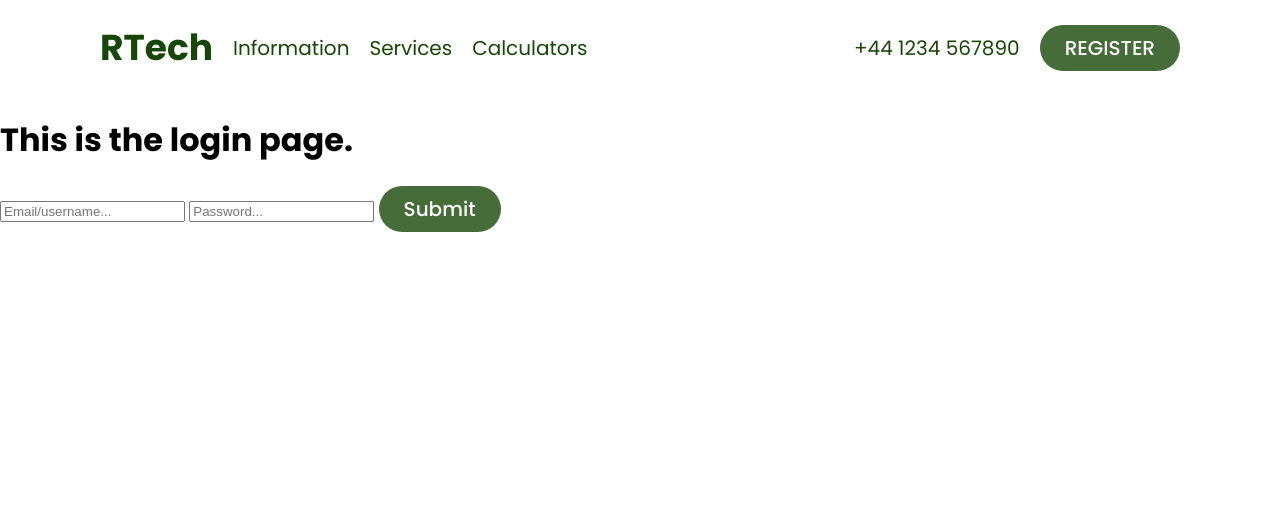
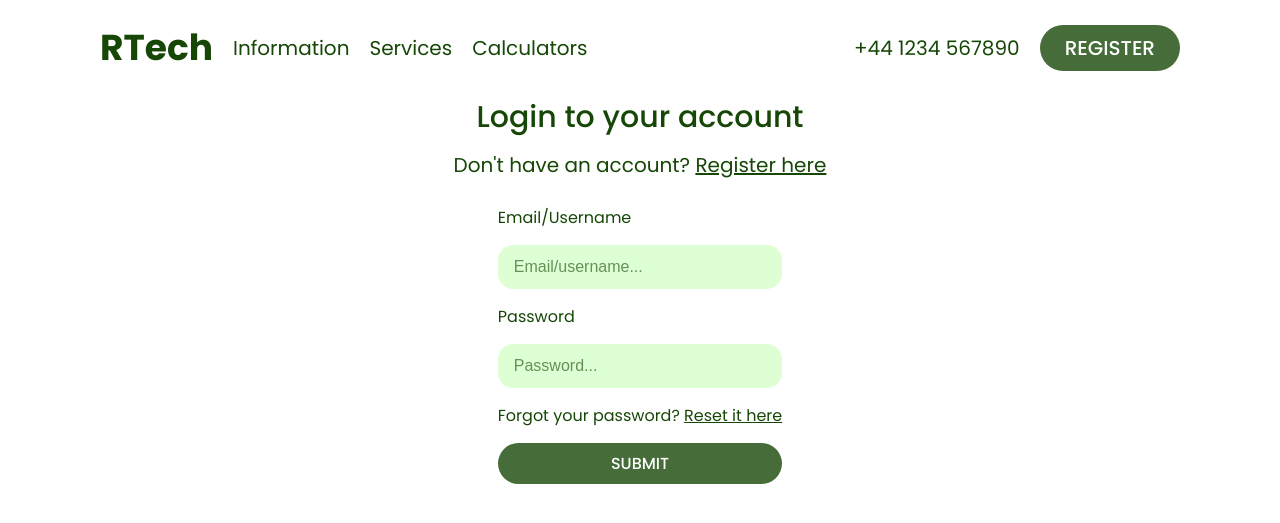
Before and after one commit to willrees23/RolsaTech, a Flask app: page /login in a window 1280 px wide. Shown: the top 523 px of the page. Run offline with Flask 3, Linux system fonts and the light colour scheme.

Commit message:
error messages, form css, a lot

```diff
--- a/app.py
+++ b/app.py
@@ -37,10 +37,11 @@ def login():
         emailusername = form.get("emailusername")
         password = form.get("password")
         user = db.get_user_by_emailusername(emailusername)
+        error = "Email/username or password was incorrect."
         if user == None:
-            print("Invalid credentials")
+            return render_template("login.html", error=error)
         elif not security.check(user.password, password):
-            print("Invalid credentials")
+            return render_template("login.html", error=error)
         else:
             session["user"] = user
             print("Logged in!")
@@ -56,11 +57,14 @@ def register():
         password = security.hash(form.get("password"))
         confirm = form.get("confirm_password")
         if not security.check(password, confirm):
-            print("Passwords do not match")
+            error = "Passwords do not match."
+            return render_template("register.html", error=error)
         elif db.is_email_taken(email):
-            print("Email is taken")
+            error = "Email is already in use."
+            return render_template("register.html", error=error)
         elif db.is_username_taken(username):
-            print("Username is taken")
+            error = "Username is already in use."
+            return render_template("register.html", error=error)
         else:
             # we've completed the proper checks, we can register the account
             db.create_user(email, username, password)
--- a/data/db.py
+++ b/data/db.py
@@ -63,7 +63,7 @@ def get_user_by_id(id: int):
     row = cursor.fetchone()
     return User(*row)
 
-# Retreives a user f rom the database using either the username or email.
+# Retreives a user from the database using either the username or email.
 # First tries to get via email, if it fails, it will try using the username.
 def get_user_by_emailusername(emailusername: str):
     try:
@@ -75,9 +75,10 @@ def get_user_by_emailusername(emailusername: str):
 
     try:
         by_username = get_user_by_username(emailusername)
+        return by_username
     except:
         pass
-    return by_username
+    return None
 
 # Retreives a user from the database using the email.
 def get_user_by_email(email: str):
--- /dev/null
+++ b/static/form-submit.js
@@ -0,0 +1,23 @@
+window.onload = function () {
+    let formContainer = document.querySelector(".form");
+    let realForm = null;
+
+    for (const child of formContainer.children) {
+        console.log(child.nodeName)
+        if (child.nodeName == "FORM") {
+            realForm = child
+            break
+        }
+    }
+
+    console.log(realForm)
+
+    function onSubmit(e) {
+        for (const child of realForm.children) {
+            if (child.nodeName == "INPUT" || child.nodeName == "BUTTON") { child.disabled = true }
+        }
+    }
+
+    realForm.addEventListener("submit", onSubmit)
+
+}
--- a/static/main.css
+++ b/static/main.css
@@ -1,3 +1,14 @@
+/* 100px is the padding on the X for regular content */
+/* #456C39 is the background colour for buttons */
+/* #164707 is the text colour */
+
+:root {
+    --card-green: #C1DEB8;
+    --bg-green: #456C39;
+    --text-primary: #164707;
+    --error: #d34141;
+    --input: #DEFFD3;
+}
 
 body {
     margin: 0;
@@ -6,15 +17,102 @@ body {
 }
 
 a {
-    color:#164707;
+    color: var(--text-primary);
     text-decoration: none;
 }
+
+#body {
+    padding: 0px 100px;
+}
+
+.underline {
+    text-decoration: underline;
+}
+
+
+/* FORMS */
+.form {
+    display: flex;
+    flex-direction: column;
+    align-items: center;
+    color: var(--text-primary);
+    gap: 10px;
+}
+
+.form form {
+    display: flex;
+    flex-direction: column;
+    gap: 15px;
+}
+
+.form form * {
+    font-size: 16px;
+    min-width: 250px;
+}
+
+input {
+    border: none;
+    border-radius: 15px;
+    padding: 13px 16px;
+    background-color: var(--input);
+    color: var(--text-primary);
+}
+
+input:disabled {
+    color: var(--card-green);
+}
+
+.form form input::placeholder {
+    color: var(--text-primary);
+    opacity: 60%;
+}
+
+.form span.title {
+    font-size: 30px;
+    font-weight: 500;
+}
+
+.form span.subtitle {
+    font-size: 20px;
+    margin-bottom: 15px;
+}
+
+
+/* MESSAGES (ERROR, ETC) */
+#messages {
+    display: flex;
+    padding: 0px 100px;
+}
+
+#messages .card {
+    display: flex;
+    background-color: var(--card-green);
+    padding: 10px;
+    border-radius: 10px;
+    align-items: center;
+    gap: 10px;
+    color: var(--text-primary)
+}
+
+#messages .card div {
+    display: flex;
+    flex-direction: column;
+    justify-content: center;
+    align-items: start;
+}
+
+#messages .card div span:nth-child(2) {
+    font-size: 18px;
+}
+
+
+/* BUTTON */
 
 button {
     font-family: "Poppins", sans-serif;
     font-weight: 500;
     font-size: 20px;
-    background: #456C39;
+    background: var(--bg-green);
     color: white;
     border: none;
     padding: 8px 25px;
@@ -31,12 +129,16 @@ button:active {
     scale: 95%;
 }
 
+
+
+/* NAVBAR */
+
 nav.navbar {
     padding: 20px 100px;
     display: flex;
     justify-content: space-between;
     font-size: 20px;
-    color: #164707;
+    color: var(--text-primary);
 }
 
 nav.navbar .left .logo {
--- a/templates/common.html
+++ b/templates/common.html
@@ -5,10 +5,11 @@
     <meta name="viewport" content="width=device-width, initial-scale=1.0">
     <link href="/static/main.css" rel="stylesheet">
     <link href="/static/font.css" rel="stylesheet">
+    <script src="/static/form-submit.js"></script>
     <title>Rolsa Tech - {% block title %} {% endblock %}</title>
 </head>
 <body>
-    <nav class="navbar">
+    <nav class="navbar" id="navbar">
         <div class="left">
             <a href="/">
                 <span class="logo">
@@ -44,6 +45,23 @@
             {% endif %}
         </div>
     </nav>
-    {% block body %} {% endblock %}
+    {% if error %}
+    <div id="messages">
+        <div class="card">
+            <img src="/static/x.svg" height="25" width="25">
+            <div>
+                <span>
+                    Something went wrong...
+                </span>
+                <span>
+                    {{ error }}
+                </span>
+            </div>
+        </div>
+    </div>
+    {% endif %}
+    <div id="body">
+        {% block body %} {% endblock %}
+    </div>
 </body>
 </html>
--- a/templates/login.html
+++ b/templates/login.html
@@ -1,12 +1,25 @@
 {% extends "common.html" %}
 {% block title %} Login {% endblock %}
 {% block body %}
-<h1>
-    This is the login page.
-</h1>
-<form method="post">
-    <input placeholder="Email/username..." name="emailusername">
-    <input placeholder="Password..." type="password" name="password">
-    <button >Submit</button>
-</form>
+<div class="form">
+    <span class="title">
+        Login to your account
+        </span>
+    <span class="subtitle">
+    Don't have an account? <a class="underline" href="/register">Register here</a></span>
+    <form method="post">
+        <label>
+            Email/Username
+        </label>
+        <input placeholder="Email/username..." name="emailusername">
+        <label>
+            Password
+        </label>
+        <input placeholder="Password..." type="password" name="password">
+        <span>
+            Forgot your password? <a class="underline" href="/reset-password">Reset it here</a>
+        </span>
+        <button>SUBMIT</button>
+    </form>
+</div>
 {% endblock %}
```
Also changed, not shown: templates/register.html (+8 -4 lines), static/x.svg (added).
